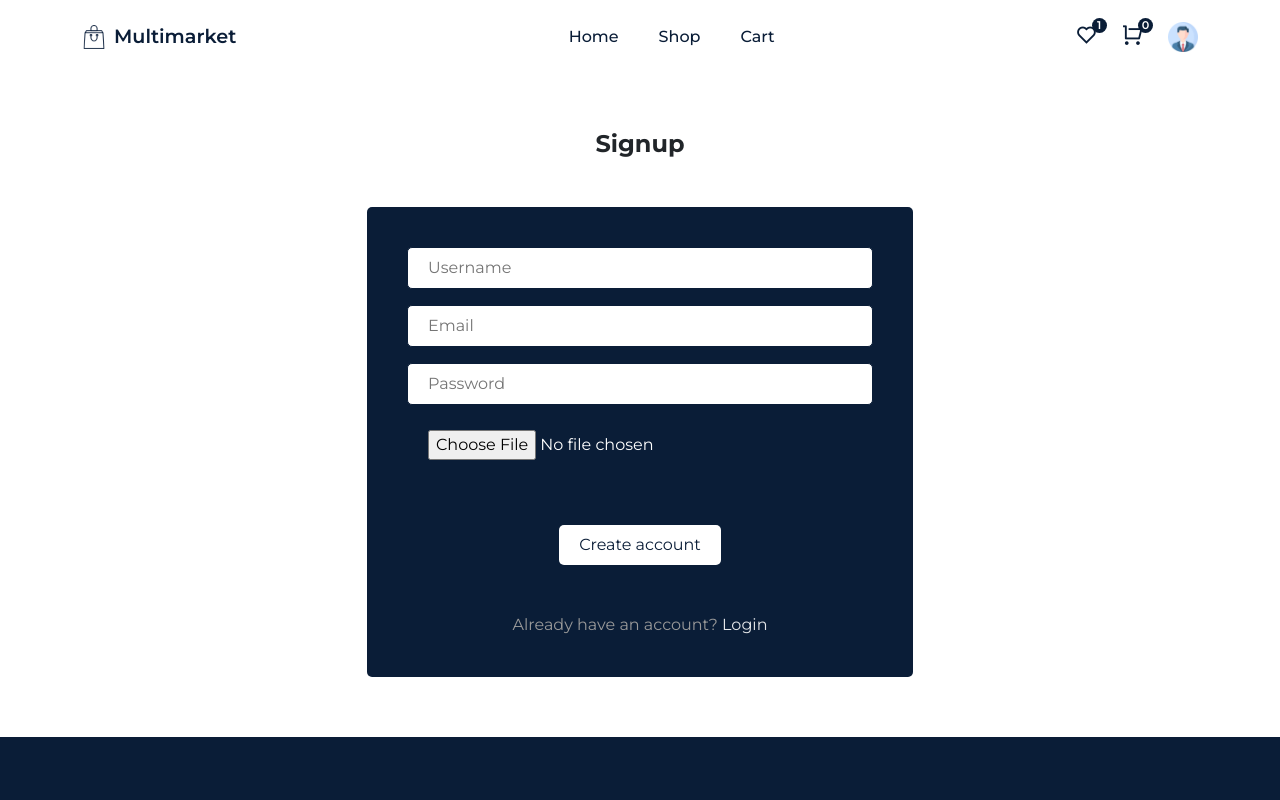
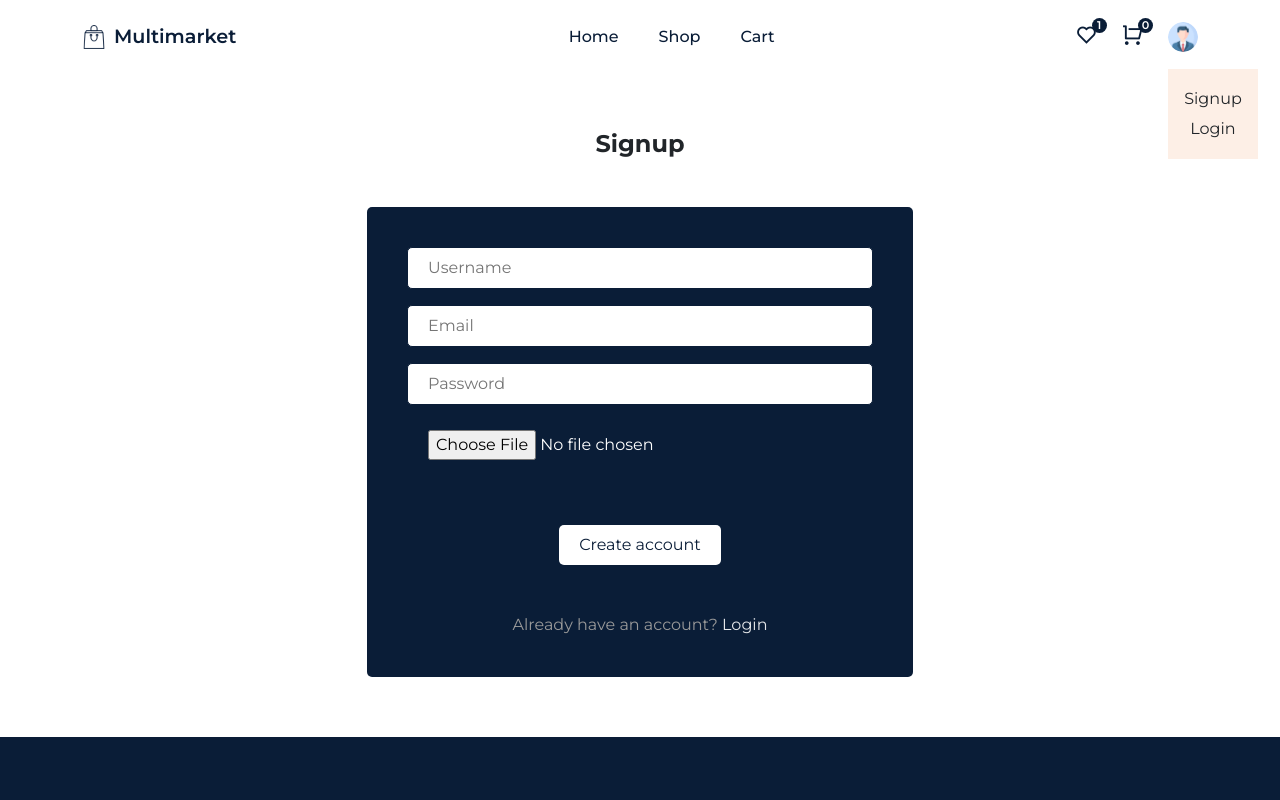
Before and after one commit to homie43/ecom-shop, a React (Create React App) app: page /signup in a window 1280 px wide. Both pictures are taken after a click on the picture 1182 px from the left and 37 px from the top of the page. Shown: the top 800 px of the page. Built offline with nearby package versions, Linux system fonts and the light colour scheme; no server answers.

Commit message:
custom hook, fixed routing

```diff
--- a/src/components/Header/Header.jsx
+++ b/src/components/Header/Header.jsx
@@ -1,17 +1,21 @@
 import React from "react";
-import { NavLink, useNavigate } from "react-router-dom";
-// первый раз работаю с react bootstrap
-// импортирую контейнер и строку
+import { NavLink, useNavigate, Link } from "react-router-dom";
 import { Container, Row } from "reactstrap";
 import { motion } from "framer-motion";
 import { useSelector } from "react-redux";
+import { signOut } from "firebase/auth";
+import { auth } from "../../firebase.config";
 
 import logo from "../../assets/images/eco-logo.png";
 import userIcon from "../../assets/images/user-icon.png";
 
+import useAuth from "../../hooks/useAuth";
+
 import "./header.scss";
+import { toast } from "react-toastify";
 
 const Header = () => {
+  const { currentUser } = useAuth();
   // реализация sticky header-а в реакте
   const headerRef = React.useRef(null);
   const stickyHeaderFunc = () => {
@@ -34,15 +38,12 @@ const Header = () => {
 
   // реализация гамбургер меню в реакте
   const menuRef = React.useRef(null);
-
   const menuToggle = () => menuRef.current.classList.toggle("active__menu");
-
   const nav__links = [
     { path: "home", display: "Home" },
     { path: "shop", display: "Shop" },
     { path: "cart", display: "Cart" },
   ];
-
   const totalQuantity = useSelector((state) => state.cart.totalQuantity);
 
   const navigate = useNavigate();
@@ -50,6 +51,21 @@ const Header = () => {
     navigate("/cart");
     console.log("navigate");
   };
+
+  const logout = () => {
+    signOut(auth)
+      .then(() => {
+        toast.success("Выход");
+        navigate("/home");
+      })
+      .catch((error) => {
+        toast.error(error.message);
+      });
+  };
+
+  const profileActionRef = React.useRef(null);
+  const toggleProfileActions = () =>
+    profileActionRef.current.classList.toggle("show");
 
   return (
     <header className="header" ref={headerRef}>
@@ -91,13 +107,31 @@ const Header = () => {
                 <span className="badge">{totalQuantity}</span>
               </span>
 
-              <span>
+              <div className="profile">
                 <motion.img
                   whileTap={{ scale: 1.3 }}
-                  src={userIcon}
+                  src={currentUser ? currentUser.photoURL : userIcon}
                   alt="user"
+                  onClick={toggleProfileActions}
                 />
-              </span>
+
+                <div
+                  className="profile__actions"
+                  ref={profileActionRef}
+                  onClick={toggleProfileActions}
+                >
+                  {currentUser ? (
+                    <span role="button" onClick={logout}>
+                      Logout
+                    </span>
+                  ) : (
+                    <div className="d-flex align-items-center justify-content-center flex-column">
+                      <Link to="/signup">Signup</Link>
+                      <Link to="/login">Login</Link>
+                    </div>
+                  )}
+                </div>
+              </div>
               <div className="mobile__menu">
                 <span onClick={menuToggle}>
                   <i class="ri-menu-line"></i>
--- a/src/components/Header/Header.scss
+++ b/src/components/Header/Header.scss
@@ -55,6 +55,35 @@
       height: 30px;
       cursor: pointer;
     }
+  }
+
+  .profile {
+    position: relative;
+    z-index: 100;
+    &__actions {
+      position: absolute;
+      top: 96%;
+      left: 0;
+      width: 90px;
+      z-index: 101;
+      padding: 15px;
+      display: flex;
+      align-items: center;
+      flex-direction: column;
+      background: var(--card-bg-01);
+      line-height: 30px;
+      display: none;
+    }
+    img {
+      width: 30px;
+      height: 30px;
+      cursor: pointer;
+      border-radius: 50px;
+    }
+  }
+
+  .show {
+    display: block;
   }
 }
 
--- /dev/null
+++ b/src/hooks/useAuth.js
@@ -0,0 +1,19 @@
+import React from "react";
+import { onAuthStateChanged } from "firebase/auth";
+import { auth } from "../firebase.config";
+
+const useAuth = () => {
+  const [currentUser, setCurrentUser] = React.useState({});
+  React.useEffect(() => {
+    onAuthStateChanged(auth, (user) => {
+      if (user) {
+        setCurrentUser(user);
+      } else {
+        setCurrentUser(null);
+      }
+    });
+  });
+  return { currentUser };
+};
+
+export default useAuth;
--- a/src/pages/Signup.jsx
+++ b/src/pages/Signup.jsx
@@ -1,5 +1,5 @@
 import React from "react";
-import { Navigate, useNavigate } from "react-router-dom";
+import { useNavigate } from "react-router-dom";
 import { Container, Row, Col, Form, FormGroup } from "reactstrap";
 import { Link } from "react-router-dom";
 import { createUserWithEmailAndPassword, updateProfile } from "firebase/auth";
--- /dev/null
+++ b/src/routers/ProtectedRoute.js
@@ -0,0 +1,11 @@
+import React from "react";
+import useAuth from "../hooks/useAuth";
+import { Navigate } from "react-router-dom";
+
+const ProtectedRoute = ({ children }) => {
+  const { currentUser } = useAuth();
+
+  return currentUser ? children : <Navigate to="/login" />;
+};
+
+export default ProtectedRoute;
--- a/src/routers/Routers.js
+++ b/src/routers/Routers.js
@@ -7,6 +7,7 @@ import Login from "../pages/login/Login";
 import ProductDetails from "../pages/productDetails/ProductDetails";
 import Shop from "../pages/shop/Shop";
 import Signup from "../pages/Signup";
+import ProtectedRoute from "./ProtectedRoute";
 
 const Routers = () => {
   return (
@@ -16,7 +17,14 @@ const Routers = () => {
       <Route path="shop" element={<Shop />} />
       <Route path="shop/:id" element={<ProductDetails />} />
       <Route path="cart" element={<Cart />} />
-      <Route path="checkout" element={<Checkout />} />
+      <Route
+        path="checkout"
+        element={
+          <ProtectedRoute>
+            <Checkout />
+          </ProtectedRoute>
+        }
+      />
       <Route path="login" element={<Login />} />
       <Route path="signup" element={<Signup />} />
     </Routes>
```
